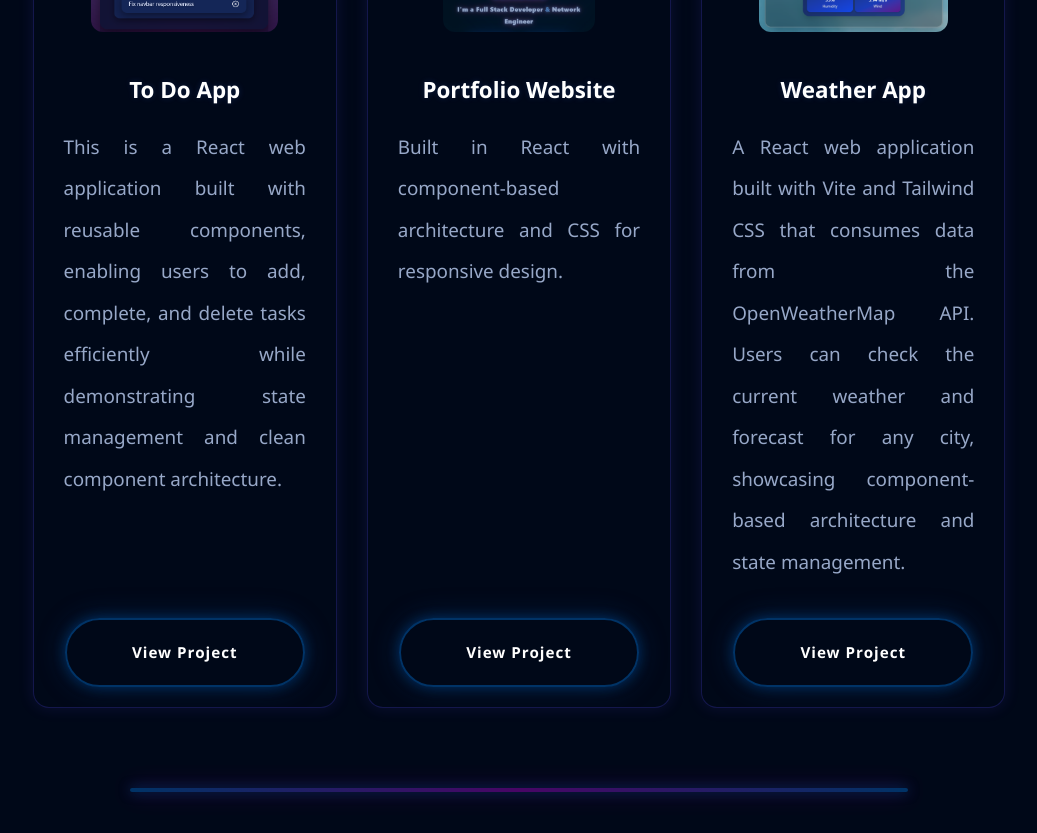
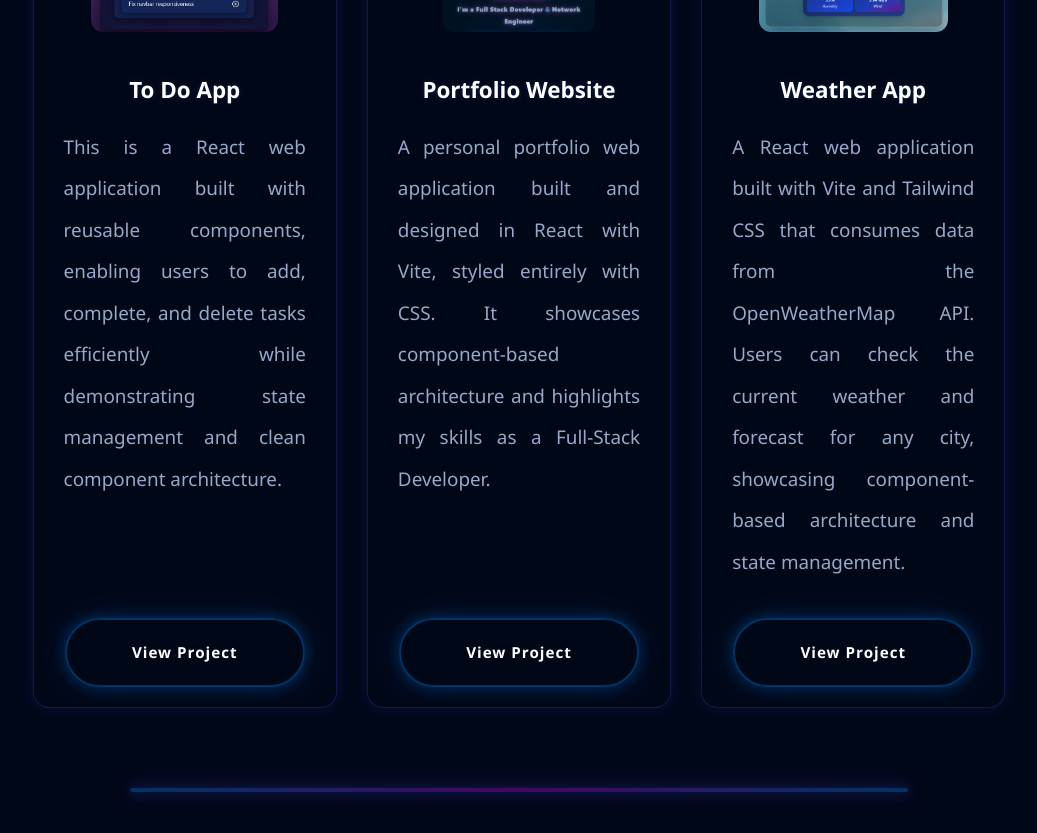
Before and after one commit to AlexandroCamacho1000/alejandrocamachodev, a React (Vite) app: page / in a window 1280 px wide. Shown: the part 3580-4413 px from the top of the page, without its empty margins (121-1158 px from the left). Built offline with nearby package versions, Linux system fonts and the light colour scheme.

Commit message:
weather added

```diff
--- a/src/components/Projects/Projects.jsx
+++ b/src/components/Projects/Projects.jsx
@@ -37,7 +37,7 @@ function Projects() {
     },
     {
       title: "Portfolio Website",
-      description: "Built in React with component-based architecture and CSS for responsive design.",
+      description: "A personal portfolio web application built and designed in React with Vite, styled entirely with CSS. It showcases component-based architecture and highlights my skills as a Full-Stack Developer.",
       link: "https://github.com/AlexandroCamacho1000/alejandrocamachodev",
       image: portfolioImg
     },
```
